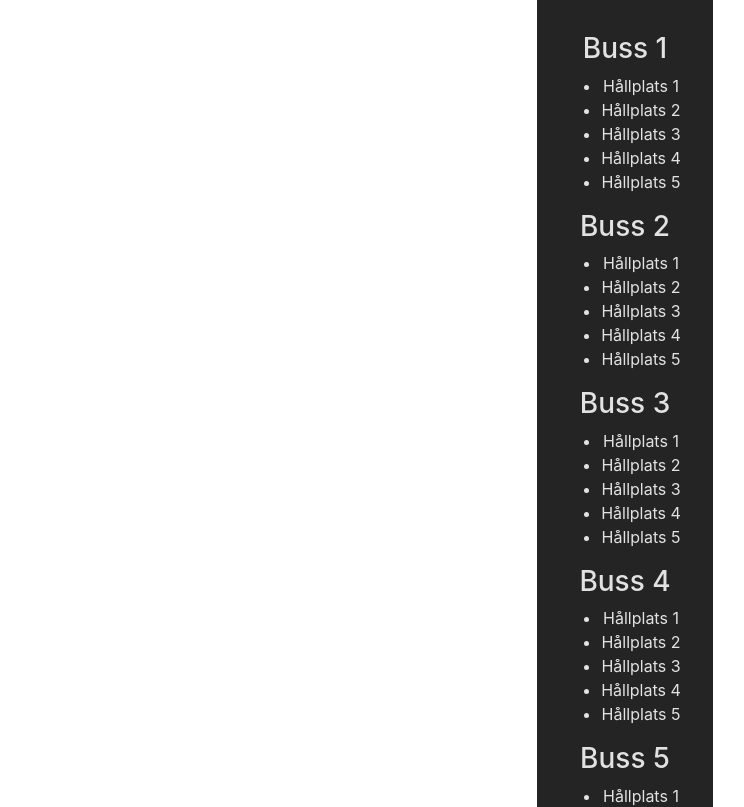
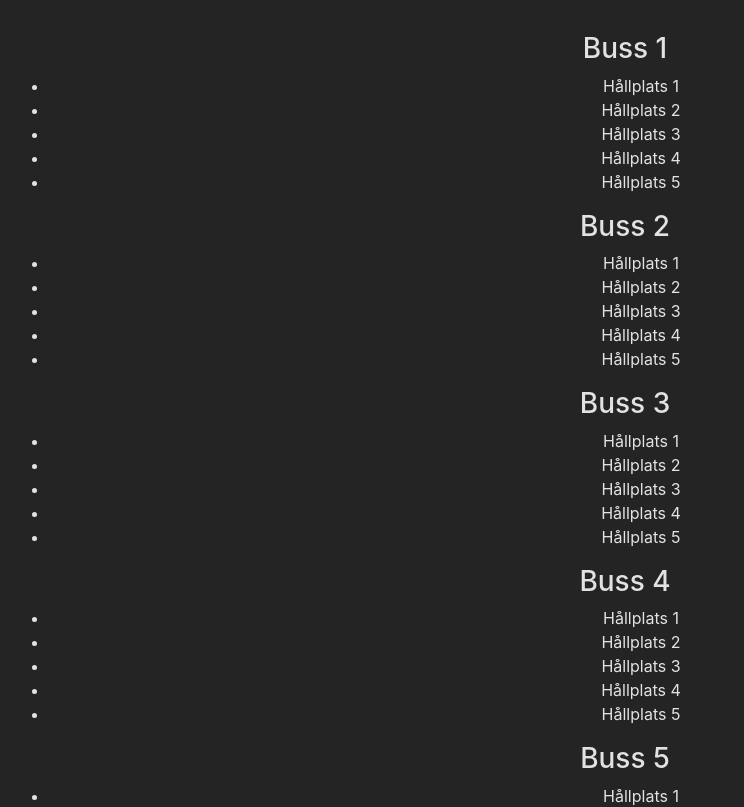
Before and after one commit to fishbulle/bus-lines-frontend, a React (Vite) app: page / in a window 1280 px wide. Shown: the top 807 px of the page, without its empty margins (15-759 px from the left). Built offline with nearby package versions, Linux system fonts and the light colour scheme.

Commit message:
wip styling

```diff
--- a/src/App.css
+++ b/src/App.css
@@ -1,72 +1,19 @@
 #root {
-  max-width: 1280px;
+  max-width: 1300px;
   margin: 0 auto;
   padding: 2rem;
   text-align: center;
   font-family: Inter, system-ui, Avenir, Helvetica, Arial, sans-serif;
   line-height: 1.5;
   font-weight: 400;
-
-  color-scheme: light dark;
-  color: rgba(255, 255, 255, 0.87);
-  background-color: #242424;
-
-  font-synthesis: none;
-  text-rendering: optimizeLegibility;
-  -webkit-font-smoothing: antialiased;
-  -moz-osx-font-smoothing: grayscale;
-}
-
-a {
-  font-weight: 500;
-  color: #646cff;
-  text-decoration: inherit;
-}
-a:hover {
-  color: #535bf2;
 }
 
 body {
-  margin: 0;
-  display: flex;
-  place-items: center;
-  min-width: 320px;
-  min-height: 100vh;
+  background-color: #242424;
+  color: rgba(255, 255, 255, 0.87);
 }
 
-h1 {
-  font-size: 3.2em;
+h4 {
+  font-size: 1.5em;
   line-height: 1.1;
 }
-
-button {
-  border-radius: 8px;
-  border: 1px solid transparent;
-  padding: 0.6em 1.2em;
-  font-size: 1em;
-  font-weight: 500;
-  font-family: inherit;
-  background-color: #1a1a1a;
-  cursor: pointer;
-  transition: border-color 0.25s;
-}
-button:hover {
-  border-color: #646cff;
-}
-button:focus,
-button:focus-visible {
-  outline: 4px auto -webkit-focus-ring-color;
-}
-
-@media (prefers-color-scheme: light) {
-  :root {
-    color: #213547;
-    background-color: #ffffff;
-  }
-  a:hover {
-    color: #747bff;
-  }
-  button {
-    background-color: #f9f9f9;
-  }
-}
```
